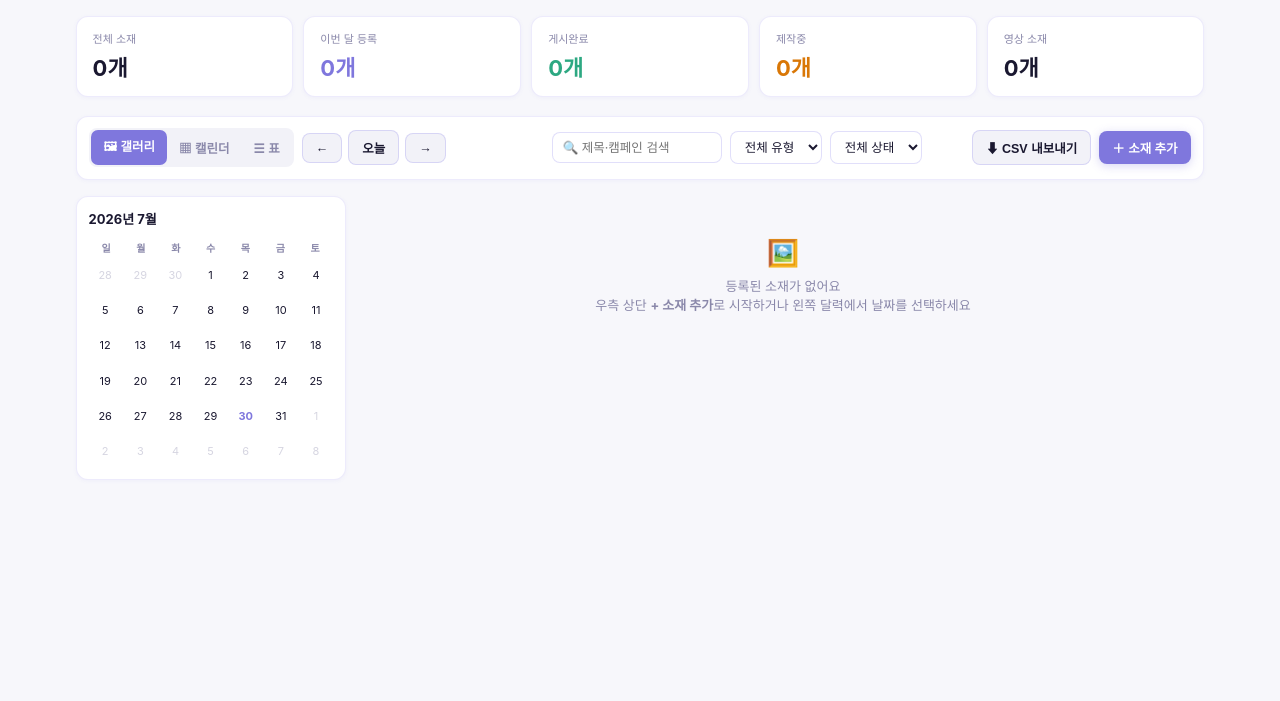
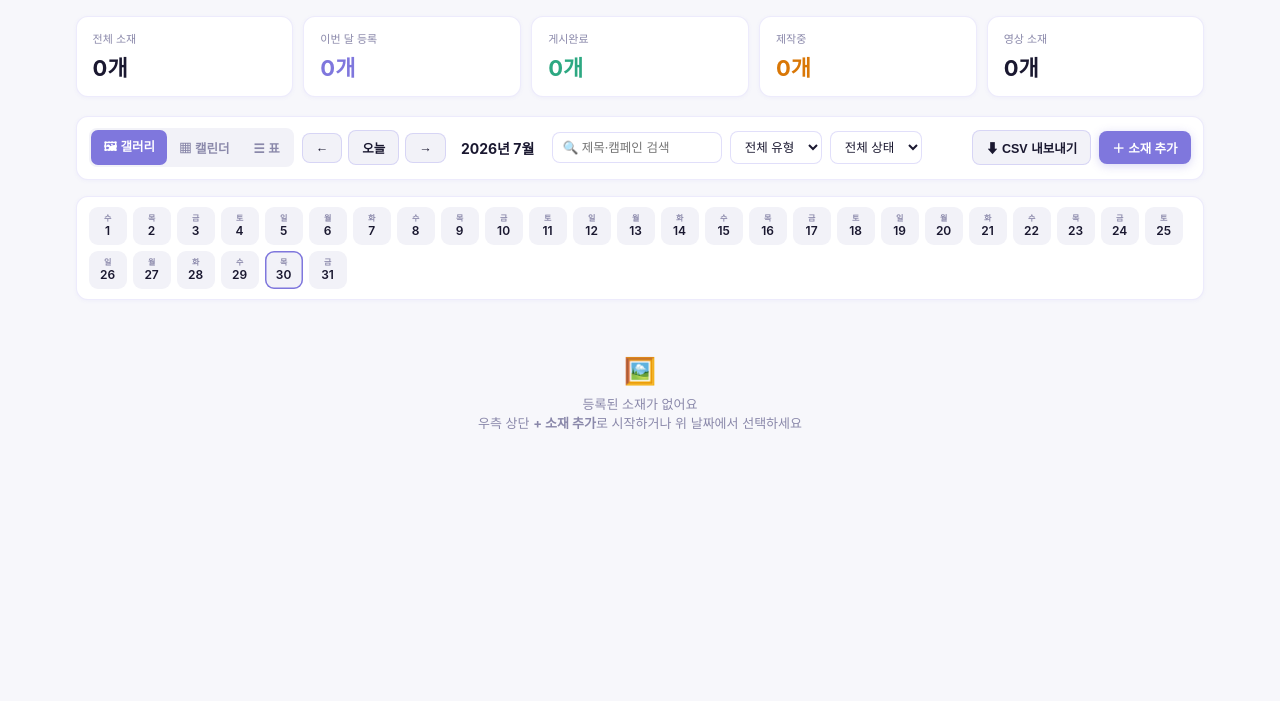
Before and after one commit to ken980217/ozkiz-ad-creative-calendar, a plain HTML site: page index.html in a window 1280 px wide. Shown: the part 99-800 px from the top of the page. Drawn offline with Linux system fonts and the light colour scheme; a web font is replaced by a local one.

Commit message:
redesign: 비주얼 갤러리로 개편, 날짜 스트립 + 전체폭 그리드

```diff
--- a/index.html
+++ b/index.html
@@ -3,7 +3,7 @@
 <head>
 <meta charset="UTF-8">
 <meta name="viewport" content="width=device-width, initial-scale=1.0">
-<title>OZKIZ · 광고 소재 캘린더</title>
+<title>OZKIZ · 비주얼 갤러리</title>
 <link href="https://fonts.googleapis.com/css2?family=Pretendard:wght@300;400;500;600;700&display=swap" rel="stylesheet">
 <style>
 :root{
@@ -125,19 +125,16 @@ tr.row:hover{background:var(--surface2);cursor:pointer;}
 .toast.show{opacity:1;}
 
 /* gallery */
-.gallery-wrap{display:flex;gap:16px;align-items:flex-start;}
-.gallery-cal{width:270px;flex-shrink:0;background:var(--surface);border:1px solid var(--border);border-radius:12px;padding:12px;box-shadow:0 1px 4px rgba(107,95,228,.06);position:sticky;top:16px;}
-.cal-week2{display:grid;grid-template-columns:repeat(7,1fr);}
-.cal-week2 div{text-align:center;font-size:10px;font-weight:700;color:var(--muted);padding:4px 0;}
-.cal-grid2{display:grid;grid-template-columns:repeat(7,1fr);gap:2px;}
-.gcell{aspect-ratio:1;display:flex;flex-direction:column;align-items:center;justify-content:center;border-radius:8px;cursor:pointer;font-size:11px;color:var(--text);position:relative;}
-.gcell:hover{background:var(--surface2);}
-.gcell.other{color:var(--muted);opacity:.35;}
-.gcell.today{font-weight:700;color:var(--accent);}
-.gcell.selected{background:var(--accent);color:#fff;}
-.gcell .gdot{width:4px;height:4px;border-radius:50%;background:var(--accent);margin-top:2px;}
-.gcell.selected .gdot{background:#fff;}
-.gallery-main{flex:1;min-width:0;}
+.datestrip{background:var(--surface);border:1px solid var(--border);border-radius:12px;padding:10px 12px;margin-bottom:14px;box-shadow:0 1px 4px rgba(107,95,228,.06);}
+.ds-row{display:flex;flex-wrap:wrap;gap:6px;}
+.ds-chip{display:flex;flex-direction:column;align-items:center;justify-content:center;gap:1px;width:38px;height:38px;border-radius:9px;background:var(--surface2);cursor:pointer;font-size:12px;font-weight:600;color:var(--text);flex-shrink:0;position:relative;}
+.ds-chip:hover{background:var(--accent-light);}
+.ds-chip.today{box-shadow:inset 0 0 0 1.5px var(--accent);}
+.ds-chip.selected{background:var(--accent);color:#fff;}
+.ds-chip .wd{font-size:8px;color:var(--muted);font-weight:700;line-height:1;}
+.ds-chip.selected .wd{color:rgba(255,255,255,.85);}
+.ds-chip .dsdot{width:4px;height:4px;border-radius:50%;background:var(--accent);position:absolute;bottom:3px;}
+.ds-chip.selected .dsdot{background:#fff;}
 .gallery-hdr{display:flex;align-items:center;justify-content:space-between;margin-bottom:10px;}
 .gallery-hdr .t{font-size:14px;font-weight:700;}
 .gallery-hdr .clear{font-size:12px;color:var(--accent);cursor:pointer;text-decoration:none;font-weight:600;}
@@ -152,18 +149,14 @@ tr.row:hover{background:var(--surface2);cursor:pointer;}
 .gitem .cap{position:absolute;left:0;right:0;bottom:0;padding:8px 8px 6px;background:linear-gradient(0deg,rgba(0,0,0,.75),rgba(0,0,0,0));color:#fff;}
 .gitem .cap .tt{font-size:11px;font-weight:600;overflow:hidden;text-overflow:ellipsis;white-space:nowrap;}
 .gitem .cap .tags{display:flex;gap:4px;margin-top:3px;}
-@media (max-width:720px){
-  .gallery-wrap{flex-direction:column;}
-  .gallery-cal{width:100%;position:static;}
-}
 </style>
 </head>
 <body>
 <div class="wrap">
 
   <div class="hdr">
-    <div class="eyebrow">CREATIVE OPS</div>
-    <h1>광고 소재 캘린더</h1>
+    <div class="eyebrow">VISUAL GALLERY</div>
+    <h1>비주얼 갤러리</h1>
     <div class="sub">날짜를 클릭해 그날 만든 이미지·영상을 모아보세요 · 이 브라우저에 저장됩니다</div>
   </div>
 
@@ -189,9 +182,11 @@ tr.row:hover{background:var(--surface2);cursor:pointer;}
     <button class="btn primary" id="addBtn">＋ 소재 추가</button>
   </div>
 
-  <div id="galView" class="gallery-wrap">
-    <div class="gallery-cal" id="galCal"></div>
-    <div class="gallery-main" id="galMain"></div>
+  <div id="galView">
+    <div class="datestrip">
+      <div class="ds-row" id="dsRow"></div>
+    </div>
+    <div id="galMain"></div>
   </div>
   <div id="calView" class="cal" style="display:none;"></div>
   <div id="tblView" class="tblwrap" style="display:none;"></div>
@@ -405,8 +400,9 @@ function nextYM(){ const m = curMonth===11?0:curMonth+1; const y=curMonth===11?c
 
 /* ---------- Gallery view ---------- */
 function renderGallery(){
-  document.getElementById('galCal').innerHTML = buildMiniCalendarHtml();
-  bindMiniCalendarEvents();
+  document.getElementById('monthLabel').textContent = `${curYear}년 ${curMonth+1}월`;
+  document.getElementById('dsRow').innerHTML = buildDateStripHtml();
+  bindDateStripEvents();
 
   const main = document.getElementById('galMain');
   const fitems = filteredItems();
@@ -420,7 +416,7 @@ function renderGallery(){
     main.innerHTML = html;
     document.getElementById('galClear').addEventListener('click', ()=>{ gallerySelectedDate=null; renderGallery(); });
   } else if(fitems.length===0){
-    main.innerHTML = `<div class="empty"><div class="ic">🖼️</div>등록된 소재가 없어요<br>우측 상단 <b>+ 소재 추가</b>로 시작하거나 왼쪽 달력에서 날짜를 선택하세요</div>`;
+    main.innerHTML = `<div class="empty"><div class="ic">🖼️</div>등록된 소재가 없어요<br>우측 상단 <b>+ 소재 추가</b>로 시작하거나 위 날짜에서 선택하세요</div>`;
   } else {
     const byDate = {};
     fitems.forEach(it=> (byDate[it.date] = byDate[it.date]||[]).push(it));
@@ -444,36 +440,29 @@ function gitemHtml(it){
     <div class="cap"><div class="tt">${escapeHtml(it.title)}</div><div class="tags"><span class="tag ${tcolor}">${it.type}</span><span class="tag ${scolor}">${it.status}</span></div></div>
   </div>`;
 }
-function buildMiniCalendarHtml(){
-  const first = new Date(curYear, curMonth, 1);
-  const startWeekday = first.getDay();
+function buildDateStripHtml(){
   const daysInMonth = new Date(curYear, curMonth+1, 0).getDate();
-  const daysInPrevMonth = new Date(curYear, curMonth, 0).getDate();
-  const cells = [];
-  for(let i=startWeekday-1;i>=0;i--) cells.push({d:daysInPrevMonth-i, other:true, ym:prevYM()});
-  for(let d=1;d<=daysInMonth;d++) cells.push({d, other:false, ym:curYM()});
-  while(cells.length % 7 !== 0 || cells.length < 42) cells.push({d:cells.length - (startWeekday+daysInMonth) + 1, other:true, ym:nextYM()});
-
   const fitems = filteredItems();
   const countByDate = {};
   fitems.forEach(it=> countByDate[it.date] = (countByDate[it.date]||0)+1);
 
   const wk = ['일','월','화','수','목','금','토'];
   const tstr = todayStr();
-  let html = `<div style="font-size:13px;font-weight:700;margin-bottom:8px;">${curYear}년 ${curMonth+1}월</div>
-    <div class="cal-week2">${wk.map(w=>`<div>${w}</div>`).join('')}</div><div class="cal-grid2">`;
-  cells.forEach(c=>{
-    const dateStr = c.ym+'-'+String(c.d).padStart(2,'0');
-    const isToday = dateStr===tstr && !c.other;
+  let html = '';
+  for(let d=1; d<=daysInMonth; d++){
+    const dateStr = curYM()+'-'+String(d).padStart(2,'0');
+    const wd = wk[new Date(curYear, curMonth, d).getDay()];
+    const isToday = dateStr===tstr;
     const isSel = dateStr===gallerySelectedDate;
     const cnt = countByDate[dateStr]||0;
-    html += `<div class="gcell ${c.other?'other':''} ${isToday?'today':''} ${isSel?'selected':''}" data-date="${dateStr}">${c.d}${cnt?'<div class="gdot"></div>':''}</div>`;
-  });
-  html += `</div>`;
+    html += `<div class="ds-chip ${isToday?'today':''} ${isSel?'selected':''}" data-date="${dateStr}" title="${dateStr}">
+      <span class="wd">${wd}</span><span>${d}</span>${cnt?'<div class="dsdot"></div>':''}
+    </div>`;
+  }
   return html;
 }
-function bindMiniCalendarEvents(){
-  document.querySelectorAll('.gcell').forEach(el=>{
+function bindDateStripEvents(){
+  document.querySelectorAll('.ds-chip').forEach(el=>{
     el.addEventListener('click', ()=>{ gallerySelectedDate = el.dataset.date; renderGallery(); });
   });
 }
```
